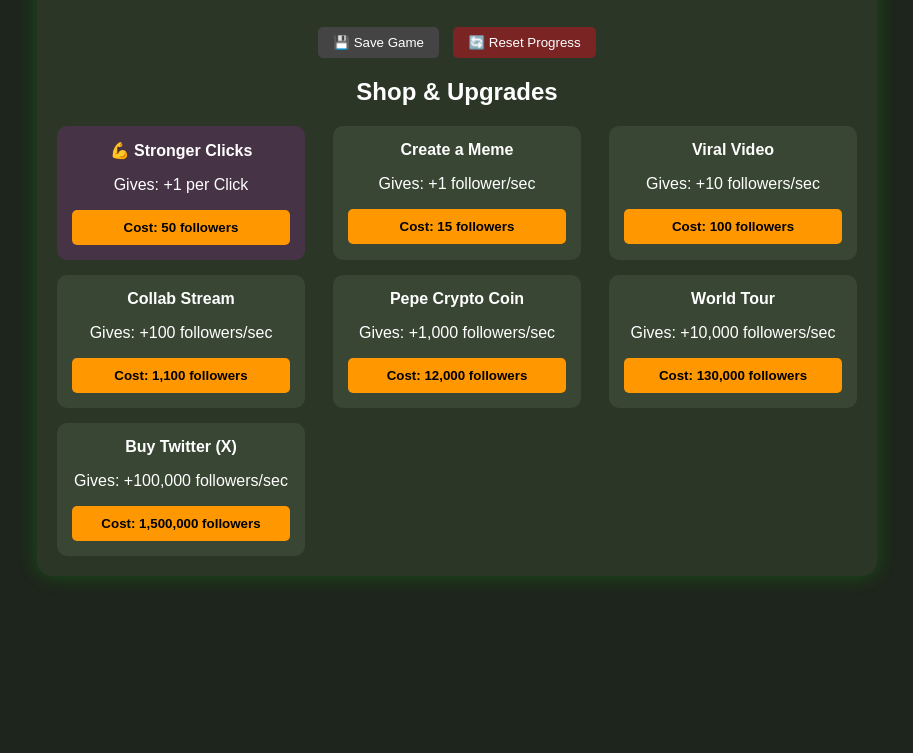
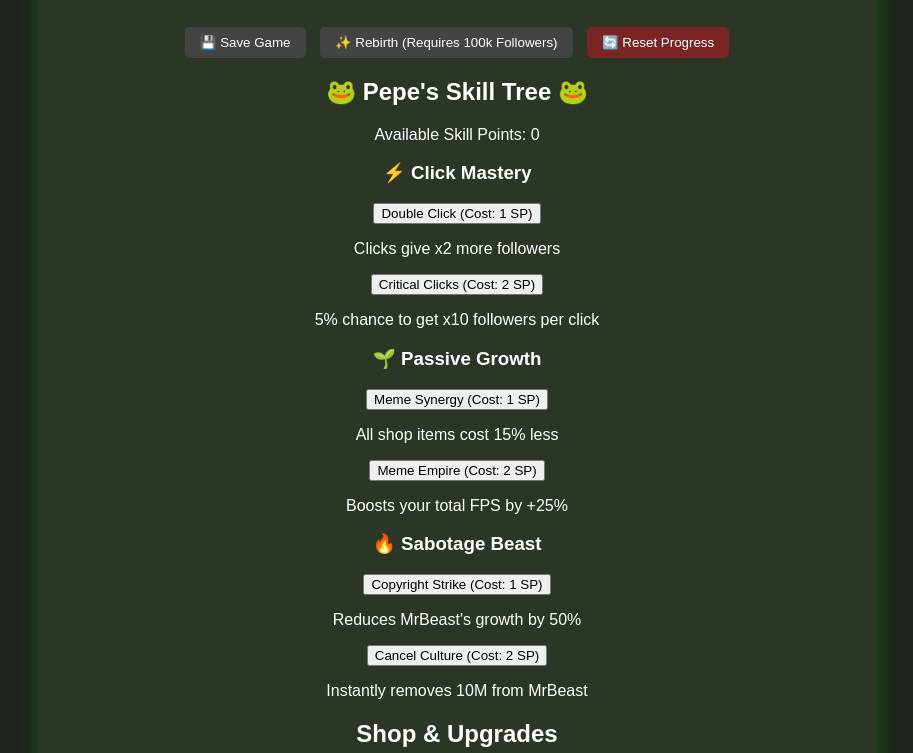
Before and after one commit to cerkovskisl-del/pepe-vs-Mrbeast, a plain HTML site: page index.html in a window 1280 px wide. Shown: the part 507-1260 px from the top of the page, without its empty margins (183-1096 px from the left). Before the commit the page ends 1103 px from the top, so only its background shows below. Drawn offline with Linux system fonts and the light colour scheme.

Commit message:
Update index.html

```diff
--- a/index.html
+++ b/index.html
@@ -22,7 +22,7 @@
             <div class="stat-box target">
                 <h2>MrBeast Followers</h2>
                 <p id="beast-count">491,000,000</p>
-                <p class="sub-text">Gaining: 2/sec</p>
+                <p class="sub-text">Gaining: <span id="beast-growth-rate">2</span>/sec</p>
             </div>
         </div>
 
@@ -32,12 +32,54 @@
 
         <div class="control-buttons">
             <button onclick="saveGame()" class="ctrl-btn">💾 Save Game</button>
+            <button id="rebirth-btn" onclick="triggerRebirth()" class="ctrl-btn rebirth-btn">✨ Rebirth (Requires 100k Followers)</button>
             <button onclick="resetGame()" class="ctrl-btn reset">🔄 Reset Progress</button>
         </div>
 
-        <h2>Shop & Upgrades</h2>
+        <h2 class="section-title">🐸 Pepe's Skill Tree 🐸</h2>
+        <p class="sp-display">Available Skill Points: <span id="sp-count">0</span></p>
+
+        <div class="skill-tree">
+            <div class="skill-branch blue-branch">
+                <h3>⚡ Click Mastery</h3>
+                <div class="skill-node">
+                    <button id="skill-blue1" onclick="buySkill('blue1')">Double Click (Cost: 1 SP)</button>
+                    <p class="skill-desc">Clicks give x2 more followers</p>
+                </div>
+                <div class="skill-node">
+                    <button id="skill-blue2" onclick="buySkill('blue2')" class="locked">Critical Clicks (Cost: 2 SP)</button>
+                    <p class="skill-desc">5% chance to get x10 followers per click</p>
+                </div>
+            </div>
+
+            <div class="skill-branch green-branch">
+                <h3>🌱 Passive Growth</h3>
+                <div class="skill-node">
+                    <button id="skill-green1" onclick="buySkill('green1')">Meme Synergy (Cost: 1 SP)</button>
+                    <p class="skill-desc">All shop items cost 15% less</p>
+                </div>
+                <div class="skill-node">
+                    <button id="skill-green2" onclick="buySkill('green2')" class="locked">Meme Empire (Cost: 2 SP)</button>
+                    <p class="skill-desc">Boosts your total FPS by +25%</p>
+                </div>
+            </div>
+
+            <div class="skill-branch red-branch">
+                <h3>🔥 Sabotage Beast</h3>
+                <div class="skill-node">
+                    <button id="skill-red1" onclick="buySkill('red1')">Copyright Strike (Cost: 1 SP)</button>
+                    <p class="skill-desc">Reduces MrBeast's growth by 50%</p>
+                </div>
+                <div class="skill-node">
+                    <button id="skill-red2" onclick="buySkill('red2')" class="locked">Cancel Culture (Cost: 2 SP)</button>
+                    <p class="skill-desc">Instantly removes 10M from MrBeast</p>
+                </div>
+            </div>
+        </div>
+
+        <h2 class="section-title">Shop & Upgrades</h2>
         <div class="shop">
-            <div class="upgrade-card" style="background: #473346;">
+            <div class="upgrade-card style-click">
                 <h3>💪 Stronger Clicks</h3>
                 <p>Gives: +1 per Click</p>
                 <button id="upgrade0-btn" onclick="buyClickUpgrade()">Cost: 50 followers</button>
```
